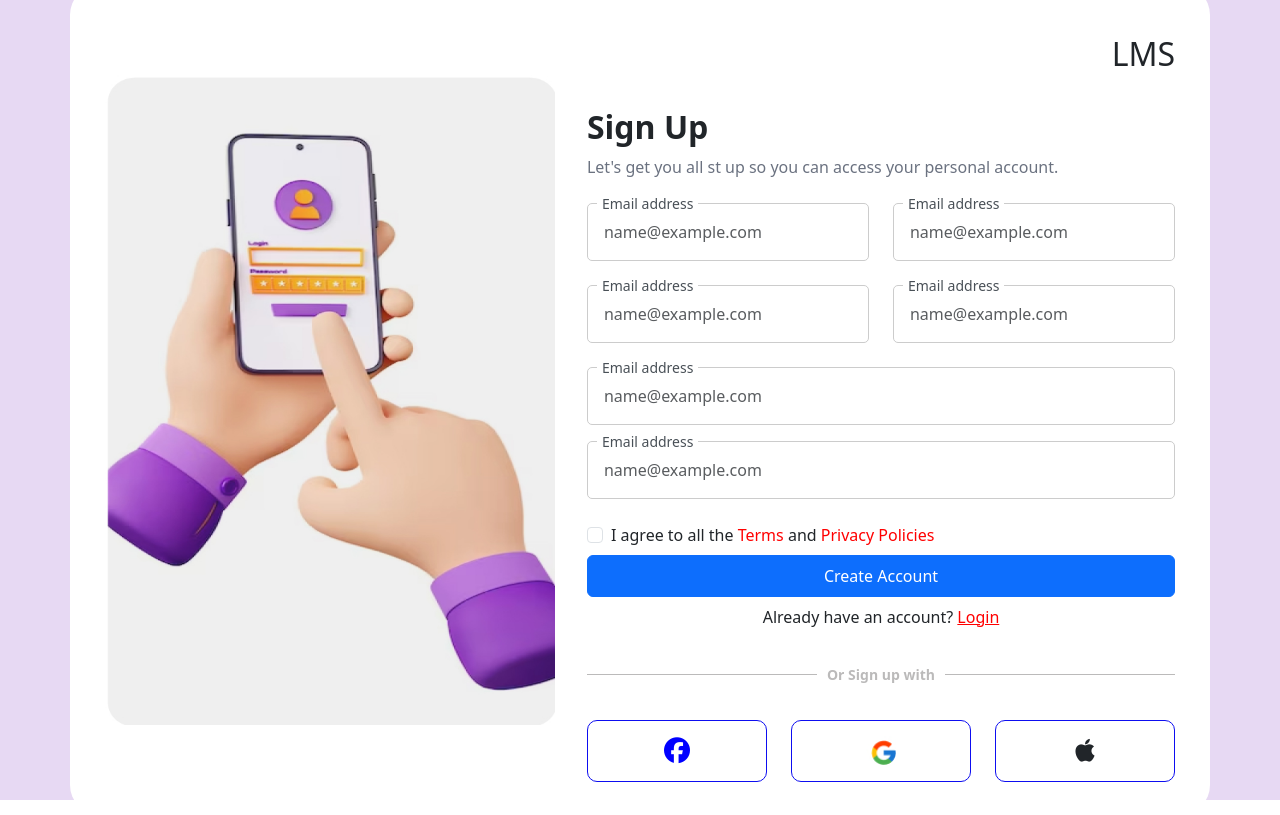
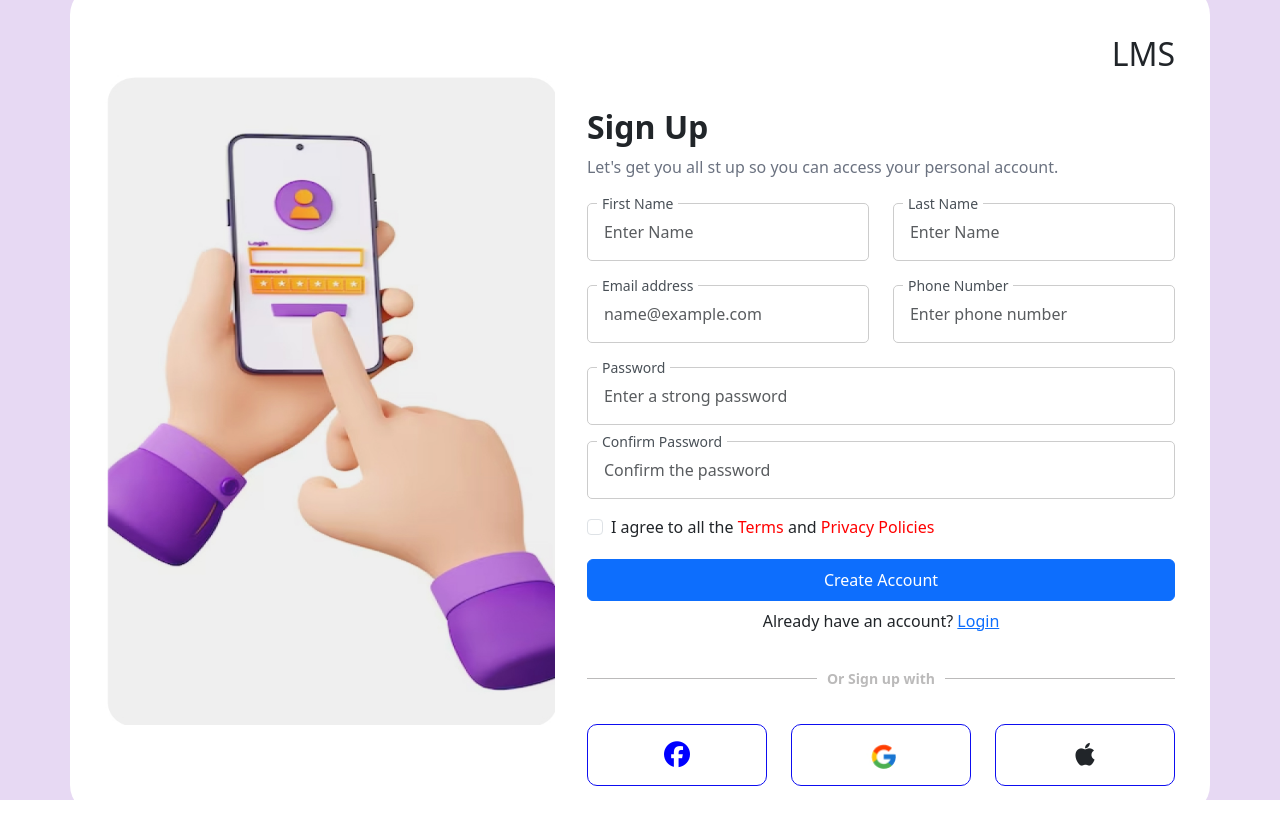
Before and after one commit to Nifilkhan/Learning-management-system-Frontend, an Angular app: page /signup in a window 1280 px wide. Built offline with nearby package versions, Linux system fonts and the light colour scheme.

Commit message:
third commit

```diff
--- a/package.json
+++ b/package.json
@@ -3,7 +3,7 @@
   "version": "0.0.0",
   "scripts": {
     "ng": "ng",
-    "start": "ng serve",
+    "start": "ng serve --port 8080",
     "build": "ng build",
     "watch": "ng build --watch --configuration development",
     "test": "ng test",
--- a/src/app/app.module.ts
+++ b/src/app/app.module.ts
@@ -7,6 +7,9 @@ import { SignupComponent } from './authentication/signup/signup.component';
 import { SigninComponent } from './authentication/signin/signin.component';
 import { OtpVerificationComponent } from './authentication/otp-verification/otp-verification.component';
 import { RouterLink } from '@angular/router';
+import { HttpClientModule, provideHttpClient, withFetch } from '@angular/common/http';
+import { ReactiveFormsModule } from '@angular/forms'
+import { AuthService } from './authentication/shared/service/auth.service.ts.service';
 
 
 
@@ -20,10 +23,12 @@ import { RouterLink } from '@angular/router';
   imports: [
     BrowserModule,
     AppRoutingModule,
-    RouterLink
+    RouterLink,
+    ReactiveFormsModule,
+    HttpClientModule
   ],
   providers: [
-    provideClientHydration()
+   AuthService,provideClientHydration(),provideHttpClient(withFetch())
   ],
   bootstrap: [AppComponent]
 })
--- a/src/app/authentication/otp-verification/otp-verification.component.html
+++ b/src/app/authentication/otp-verification/otp-verification.component.html
@@ -12,18 +12,22 @@
         <span class="text-gray-500 mb-3"
           >An authentication code has been sent to your email</span
         >
+        <form [formGroup]="otpForm" (ngSubmit)="otpVerficiation()">
         <div class="flex flex-col gap-2">
           <div class="custom-input mb-3 col-12">
             <label for="exampleFormControlInput1" class="form-label"
               >Enter Code</label
             >
             <input
-              type="email"
+              type="text"
               class="form-control"
-              id="exampleFormControlInput1"
+              formControlName="otp"
+              id="otp"
             />
           </div>
         </div>
+        <button class="btn verifyBtn btn-primary p-2" type="submit">Verify</button>
+      </form>
           <div>
             <span
               >Didn’t receive a code?<a
@@ -34,8 +38,9 @@
             >
           </div>
         </div>
-        <button class="btn btn-primary p-2">Verify</button>
+
     </div>
+
     <div class="img flex">
       <img src="/images/login.jpg" alt="Image" />
     </div>
--- a/src/app/authentication/otp-verification/otp-verification.component.scss
+++ b/src/app/authentication/otp-verification/otp-verification.component.scss
@@ -10,7 +10,7 @@
 
  .container{
   background-color: #FFFF;
-  width: 1150px;
+  width: 950px;
   height: 830px;
   border-radius: 30px;
   padding: 15px 35px;
@@ -25,6 +25,10 @@
   height: 100%;
  }
 
+ .verifyBtn {
+  width: 100%;
+  max-width: 100%;
+ }
  .img img{
   // margin: 20px 40px;
   max-width: 100%;
--- a/src/app/authentication/otp-verification/otp-verification.component.ts
+++ b/src/app/authentication/otp-verification/otp-verification.component.ts
@@ -1,10 +1,44 @@
-import { Component } from '@angular/core';
+import { Component, OnInit } from '@angular/core';
+import { AuthService } from '../shared/service/auth.service.ts.service';
+import { Router } from '@angular/router';
+import { FormBuilder, FormGroup, Validators } from '@angular/forms';
+import { Otp } from '../shared/models/authentication.user.ts';
+import { response } from 'express';
 
 @Component({
   selector: 'app-otp-verification',
   templateUrl: './otp-verification.component.html',
   styleUrl: './otp-verification.component.scss'
 })
-export class OtpVerificationComponent {
+export class OtpVerificationComponent implements OnInit {
+
+
+  constructor(private otpService:AuthService,private router:Router,private fb:FormBuilder) {}
+
+  otpForm!:FormGroup;
+ngOnInit(): void {
+  this.otpValidation();
+}
+
+otpValidation():void {
+  this.otpForm = this.fb.group({
+    otp:['',[Validators.required,Validators.minLength(6),Validators.maxLength(6)]]
+  })
+}
+
+otpVerficiation() {
+  if(this.otpForm.invalid) {
+    return;
+  }
+const otpPayload = {otp:this.otpForm.value.otp};
+
+this.otpService.otpVerification(otpPayload).subscribe({
+  next:(response) => {
+    console.log(response);
+    this.router.navigate(['/signin'])
+  }
+})
 
 }
+
+}
--- /dev/null
+++ b/src/app/authentication/shared/service/auth.service.ts.service.ts
@@ -0,0 +1,20 @@
+import { Otp, RegisterUser } from './../models/authentication.user.ts';
+import { HttpClient } from '@angular/common/http';
+import { Injectable } from '@angular/core';
+import { Observable } from 'rxjs';
+
+@Injectable({
+  providedIn: 'root'
+})
+export class AuthService {
+
+  constructor(private http:HttpClient) { }
+
+  signup(user:RegisterUser):Observable<any> {
+    return this.http.post('http://localhost:6001/api/auth/signup',user)
+  }
+
+  otpVerification(otpPayload:{otp:number}):Observable<any> {
+    return this.http.post('http://localhost:6001/api/auth/verify-otp',otpPayload)
+  }
+}
--- a/src/app/authentication/signup/signup.component.html
+++ b/src/app/authentication/signup/signup.component.html
@@ -12,31 +12,34 @@
           >Let's get you all st up so you can access your personal
           account.</span
         >
+        <form [formGroup]="signupForm" (submit)="onSubmit()">
         <div class="flex flex-col">
           <div class="row flex flex-row">
             <div class="col-6">
               <div class="custom-input">
                 <label for="exampleFormControlInput1" class="form-label"
-                  >Email address</label
+                  >First Name</label
                 >
                 <input
-                  type="email"
+                  type="text"
                   class="form-control"
-                  id="exampleFormControlInput1"
-                  placeholder="name@example.com"
+                  formControlName="firstName"
+                  id="firstName"
+                  placeholder="Enter Name"
                 />
               </div>
             </div>
             <div class="col-6">
               <div class="custom-input">
                 <label for="exampleFormControlInput1" class="form-label"
-                  >Email address</label
+                  >Last Name</label
                 >
                 <input
-                  type="email"
+                  type="text"
                   class="form-control"
-                  id="exampleFormControlInput1"
-                  placeholder="name@example.com"
+                  formControlName="lastName"
+                  id="lastName"
+                  placeholder="Enter Name"
                 />
               </div>
             </div>
@@ -50,7 +53,8 @@
                 <input
                   type="email"
                   class="form-control"
-                  id="exampleFormControlInput1"
+                  formControlName="email"
+                  id="email"
                   placeholder="name@example.com"
                 />
               </div>
@@ -58,58 +62,80 @@
             <div class="col-6">
               <div class="custom-input">
                 <label for="exampleFormControlInput1" class="form-label"
-                  >Email address</label
+                  >Phone Number</label
                 >
                 <input
-                  type="email"
+                  type="string"
+                  formControlName="phone"
                   class="form-control"
-                  id="exampleFormControlInput1"
-                  placeholder="name@example.com"
+                  id="phone"
+                  placeholder="Enter phone number"
                 />
               </div>
             </div>
           </div>
           <div class="custom-input mb-3 col-12">
             <label for="exampleFormControlInput1" class="form-label"
-              >Email address</label
+              >Password</label
             >
             <input
-              type="email"
+              type="password"
+              formControlName="password"
               class="form-control"
-              id="exampleFormControlInput1"
-              placeholder="name@example.com"
+              id="password"
+              placeholder="Enter a strong password"
             />
           </div>
           <div class="custom-input mb-3">
             <label for="exampleFormControlInput1" class="form-label"
-              >Email address</label
+              >Confirm Password</label
             >
             <input
-              type="email"
+              type="password"
+              formControlName="confirmPassword"
               class="form-control"
-              id="exampleFormControlInput1"
-              placeholder="name@example.com"
+              id="ConfirmPassword"
+              placeholder="Confirm the password"
             />
           </div>
         </div>
         <div class="">
           <div class="form-check form-check-inline m-0">
-              <input class="form-check-input" type="checkbox" id="inlineCheckbox3" value="option3">
-              <label class="form" for="exampleFormControlInput1">I agree to all the <span style="color: red">Terms</span>  and <span style="color: red">Privacy Policies</span> </label>
+            <input
+              class="form-check-input"
+              type="checkbox"
+              id="inlineCheckbox3"
+              value="option3"
+            />
+            <label class="form" for="exampleFormControlInput1"
+              >I agree to all the <span style="color: red">Terms</span> and
+              <span style="color: red">Privacy Policies</span>
+            </label>
           </div>
+        </div>
+        <button type=submit class="btn btn-primary p-2">Create Account</button>
+      </form>
+        <span class="text-center"
+          >Already have an account?
+          <a [routerLink]="'/signin'"
+            >Login</a
+          ></span
+        >
       </div>
-      <button class="btn btn-primary p-2">Create Account</button>
-      <span class="text-center">Already have an account? <a [routerLink]="'/signin'" style="color: red; font-size: 16px;" >Login</a></span>
-
+      <div class="w-100 text-center flex align-center justify-center">
+        <span class="otherOption">Or Sign up with</span>
       </div>
-    <div class="w-100 text-center flex align-center justify-center">
-      <span class="otherOption">Or Sign up with</span>
-    </div>
-          <div class="row justify-around">
-            <div class=" col-3 icons text-center" style="color: blue;"><i class="fa-brands fa-facebook"></i></div>
-            <div class="col-3  icons text-center"><img src="/images/flat-color-icons_google.jpg" alt="Gooole"></div>
-            <div class="col-3  icons text-center"><i class="fa-brands fa-apple"></i></div>
-          </div>
+      <div class="row justify-around">
+        <div class="col-3 icons text-center" style="color: blue">
+          <i class="fa-brands fa-facebook"></i>
+        </div>
+        <div class="col-3 icons text-center">
+          <img src="/images/flat-color-icons_google.jpg" alt="Gooole" />
+        </div>
+        <div class="col-3 icons text-center">
+          <i class="fa-brands fa-apple"></i>
+        </div>
+      </div>
     </div>
   </div>
 </div>
--- a/src/app/authentication/signup/signup.component.scss
+++ b/src/app/authentication/signup/signup.component.scss
@@ -16,6 +16,11 @@
   padding: 15px 35px;
  }
 
+ .btn {
+  max-width: 100%;
+  width: 100%;
+  margin-top: 20px;
+ }
  .img {
   display: flex;
   flex-direction: row;
--- a/src/app/authentication/signup/signup.component.ts
+++ b/src/app/authentication/signup/signup.component.ts
@@ -1,10 +1,52 @@
-import { Component } from '@angular/core';
+import { Component, OnInit } from '@angular/core';
+import { AuthService } from '../shared/service/auth.service.ts.service';
+import { RegisterUser } from '../shared/models/authentication.user.ts';
+import { FormBuilder, FormGroup, Validators } from '@angular/forms';
+import { Router } from '@angular/router';
 
 @Component({
   selector: 'app-signup',
   templateUrl: './signup.component.html',
   styleUrl: './signup.component.scss'
 })
-export class SignupComponent {
+export class SignupComponent implements OnInit {
 
+  constructor(private auth:AuthService,private route:Router,private fb:FormBuilder) {}
+
+  user!:RegisterUser;
+  signupForm!:FormGroup;
+
+  ngOnInit(): void {
+    this.signupVerify();
+  }
+
+  signupVerify() :void {
+    this.signupForm = this.fb.group({
+      firstName:['',[Validators.required,Validators.minLength(5)]],
+      lastName:['',[Validators.required,Validators.minLength(5)]],
+      email:['',[Validators.required,Validators.email]],
+      phone:['' , [Validators.required,Validators.pattern('^[0-9]{10}$')]],
+      password:['' , [Validators.required,Validators.minLength(6), Validators.pattern('^(?=.*[a-z])(?=.*[A-Z])(?=.*\\d).{6,}$')]],
+      confirmPassword:['',[Validators.required,Validators.minLength(6), Validators.pattern('^(?=.*[a-z])(?=.*[A-Z])(?=.*\\d).{6,}$')]]
+    })
+  }
+
+  onSubmit():void {
+    if(this.signupForm.invalid) {
+      console.log('Form Data:', this.signupForm.value);
+      // return;
+    }
+    if(this.signupForm.value.password !== this.signupForm.value.confirmPassword){
+      throw new Error('password and confirm password must be same')
+      // return;
+    }
+  const user :RegisterUser = this.signupForm.value;
+
+  this.auth.signup(user).subscribe({
+    next:(response)=>{
+      console.log('User registered successfully', response);
+      this.route.navigate(['/otp']);
+    }
+  })
+  }
 }
```
Also changed, not shown: src/app/authentication/shared/models/authentication.user.ts.ts (added, +12 -0 lines), 1 other file (tests, documents, lock files or other folders).
